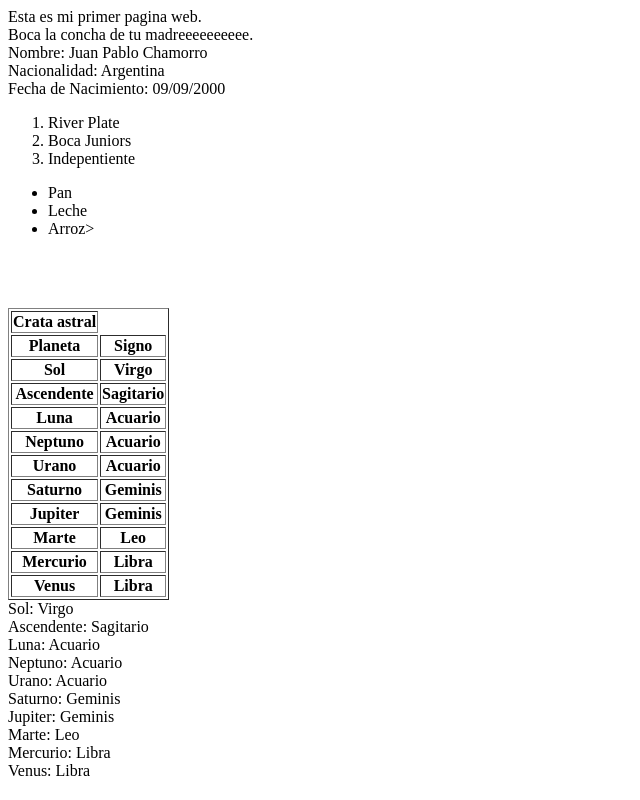
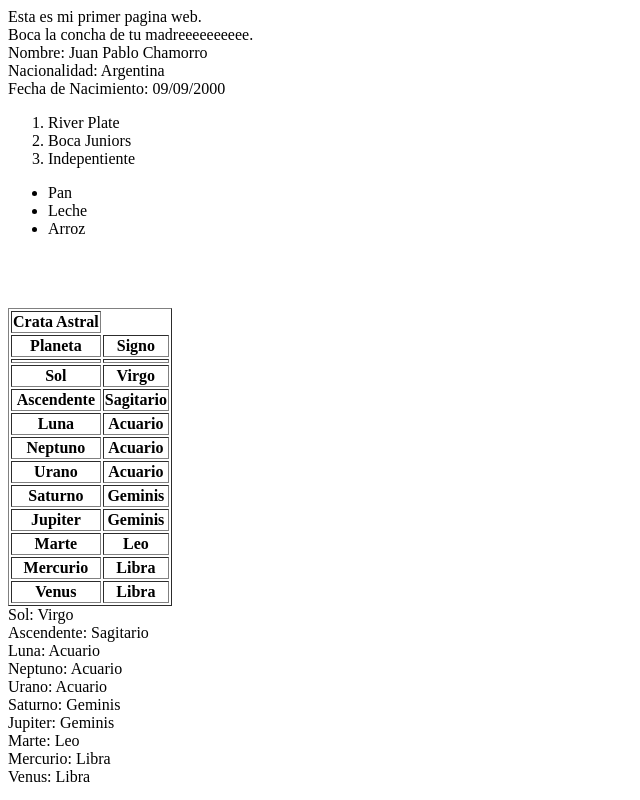
Before and after one commit to jpchpj/html_1, a plain HTML site: page index.html in a window 1280 px wide. Shown: the whole page, without its empty margins (0-640 px from the left). Drawn offline with Linux system fonts and the light colour scheme.

Commit message:
arreglos

```diff
--- a/index.html
+++ b/index.html
@@ -20,7 +20,7 @@ Fecha de Nacimiento: 09/09/2000 <br>
 <ul>
 	<li>Pan</li>
 	<li>Leche</li>
-	<li>Arroz></li>
+	<li>Arroz</li>
 </ul>
 
 <br>
@@ -28,13 +28,19 @@ Fecha de Nacimiento: 09/09/2000 <br>
 <br>
 <table border="1">
 	<tr>
-		<th>Crata astral</th>
+		<th>Crata Astral</th>
 	</tr>
 
 	<tr>
 		<th>Planeta</th>
 		<th>Signo</th>
 	</tr>
+
+	<tr>
+		<th> </th>
+		<th> </th>
+	</tr>
+
 
 	<tr>
 		<th>Sol</th>
```
